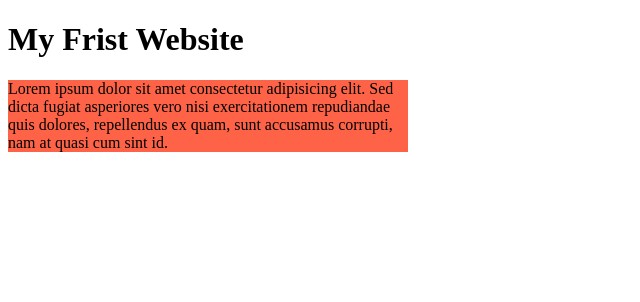
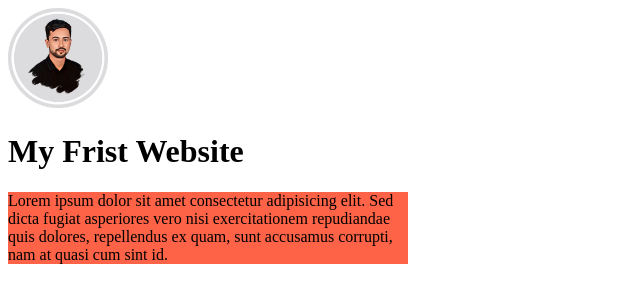
Before and after one commit to Sumonroy360/my-first-github-repo, a plain HTML site: page index.html in a window 1280 px wide. Shown: the whole page, without its empty margins (0-640 px from the left). Drawn offline with Linux system fonts and the light colour scheme.

Commit message:
Morning commit

```diff
--- a/index.html
+++ b/index.html
@@ -7,10 +7,12 @@
      <link rel="stylesheet" href="style.css">
 </head>
 <body>
+     <img src="design.png" width="100px" alt="author pic">
      <H1>My Frist Website</H1>
      <div>
           Lorem ipsum dolor sit amet consectetur adipisicing elit. Sed dicta fugiat asperiores vero nisi exercitationem repudiandae quis dolores, repellendus ex quam, sunt accusamus corrupti, nam at quasi cum sint id.
      </div>
 
+
 </body>
 </html>
```
Also changed, not shown: design.png (added).
